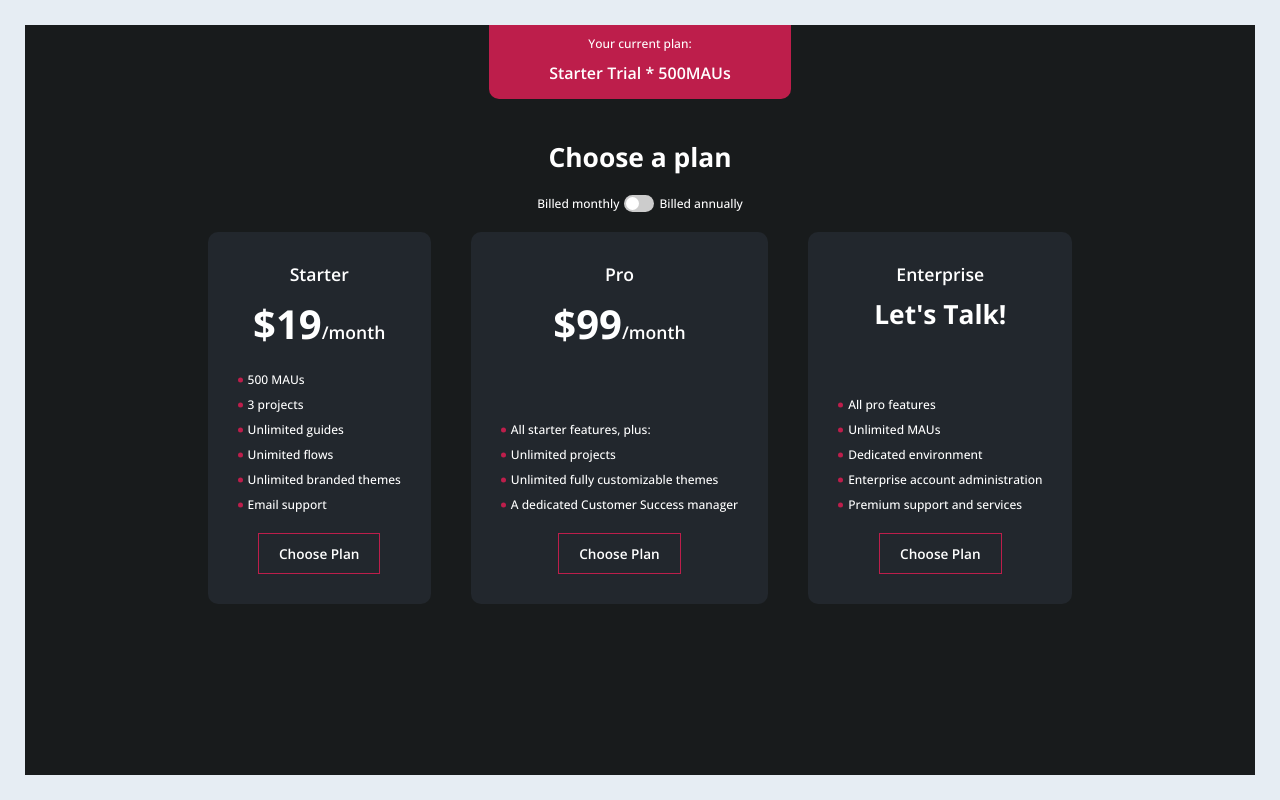
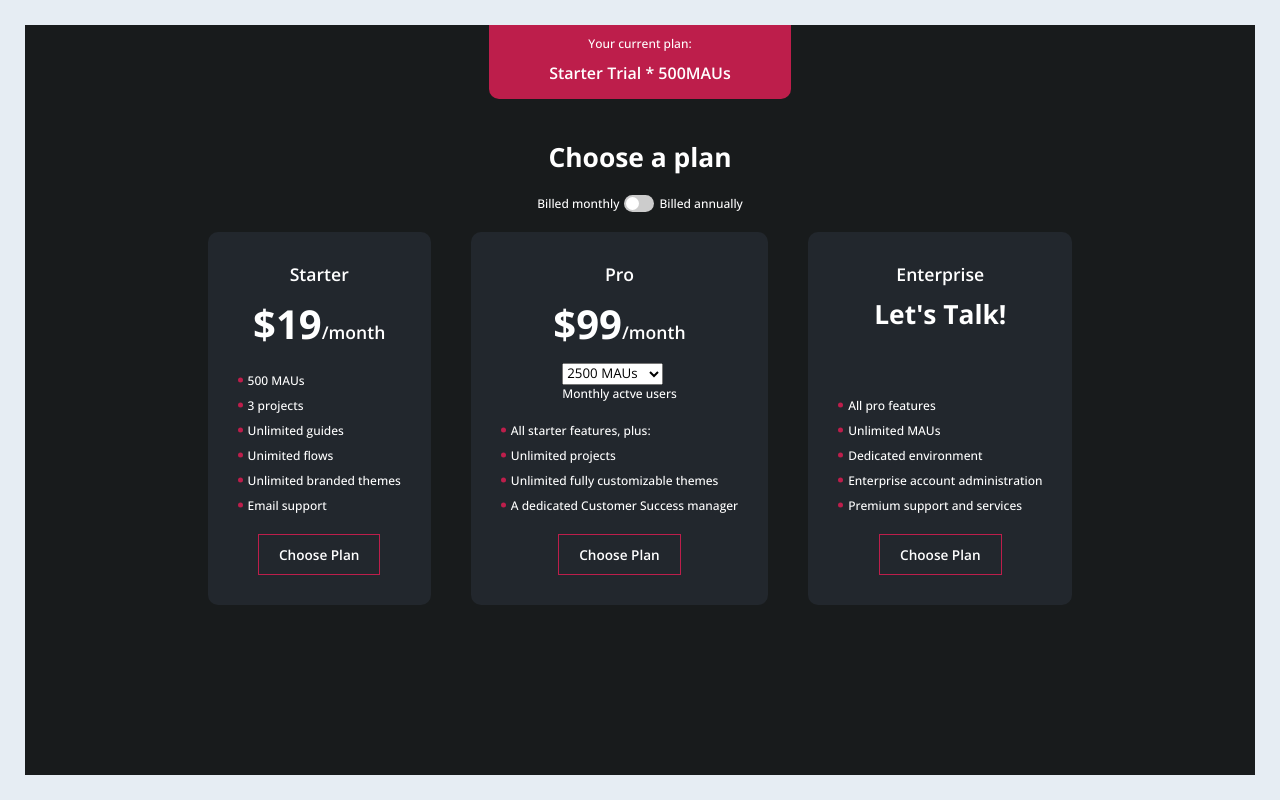
Before and after one commit to githubarj/docker-task, a React (Vite) app: page / in a window 1280 px wide. Built offline with nearby package versions, Linux system fonts and the light colour scheme.

Commit message:
added styling to the dropdown component

```diff
--- a/src/Components/DropDown/DropDown.jsx
+++ b/src/Components/DropDown/DropDown.jsx
@@ -1,7 +1,13 @@
 
 import { useState } from "react";
+import { MAUs } from "../../Data/Prices";
 
 function Dropdown() {
+
+    const options = MAUs.map((item, index) => {
+        return <option value={item} key={index} >{item}</option>
+    })
+
   const [selectedOption, setSelectedOption] = useState("");
 
   const handleSelectChange = (event) => {
@@ -9,15 +15,12 @@ function Dropdown() {
   };
 
   return (
-    <div>
+    <div  >
       <select value={selectedOption} onChange={handleSelectChange}>
-        <option value="">Select an option</option>
-        <option value="option1">Option 1</option>
-        <option value="option2">Option 2</option>
-        <option value="option3">Option 3</option>
+        {options}
       </select>
 
-      <p>Selected Option: {selectedOption}</p>
+      <p className="normal-text" >Monthly actve users</p>
     </div>
   );
 }
--- a/src/Components/LandingPage/Card.jsx
+++ b/src/Components/LandingPage/Card.jsx
@@ -1,4 +1,5 @@
 import propTypes from "prop-types";
+import Dropdown from "../DropDown/DropDown";
 function Card(props) {
   const features = props.features.map((item, index) => {
     return <li key={index}>{item}</li>;
@@ -19,6 +20,7 @@ function Card(props) {
             </h1>
           </div>
         )}
+        {props.product == "Pro" && <Dropdown />}
       </div>
       <ul className="normal-text accent-bullets ">{features}</ul>
       <button className="medium-text">Choose Plan</button>
--- a/src/Components/LandingPage/LandingPage.jsx
+++ b/src/Components/LandingPage/LandingPage.jsx
@@ -1,6 +1,7 @@
 import "./landingPage.css";
 import Header from "./Header";
 import PriceSection from "./PriceSection";
+
 
 function LandingPage() {
   return (
--- a/src/Data/Prices.js
+++ b/src/Data/Prices.js
@@ -16,7 +16,7 @@ export const prices = [
     product: "Pro",
     monthly: "$99",
     annually: "$1188",
-    MAUs: ["2500 MAUs", "5000 MAUs", "7500 MAUs", "10000 MAUs"],
+
     features: [
       "All starter features, plus:",
       "Unlimited projects",
@@ -36,3 +36,5 @@ export const prices = [
     ],
   },
 ];
+
+export const MAUs = ["2500 MAUs", "5000 MAUs", "7500 MAUs", "10000 MAUs"];
```
